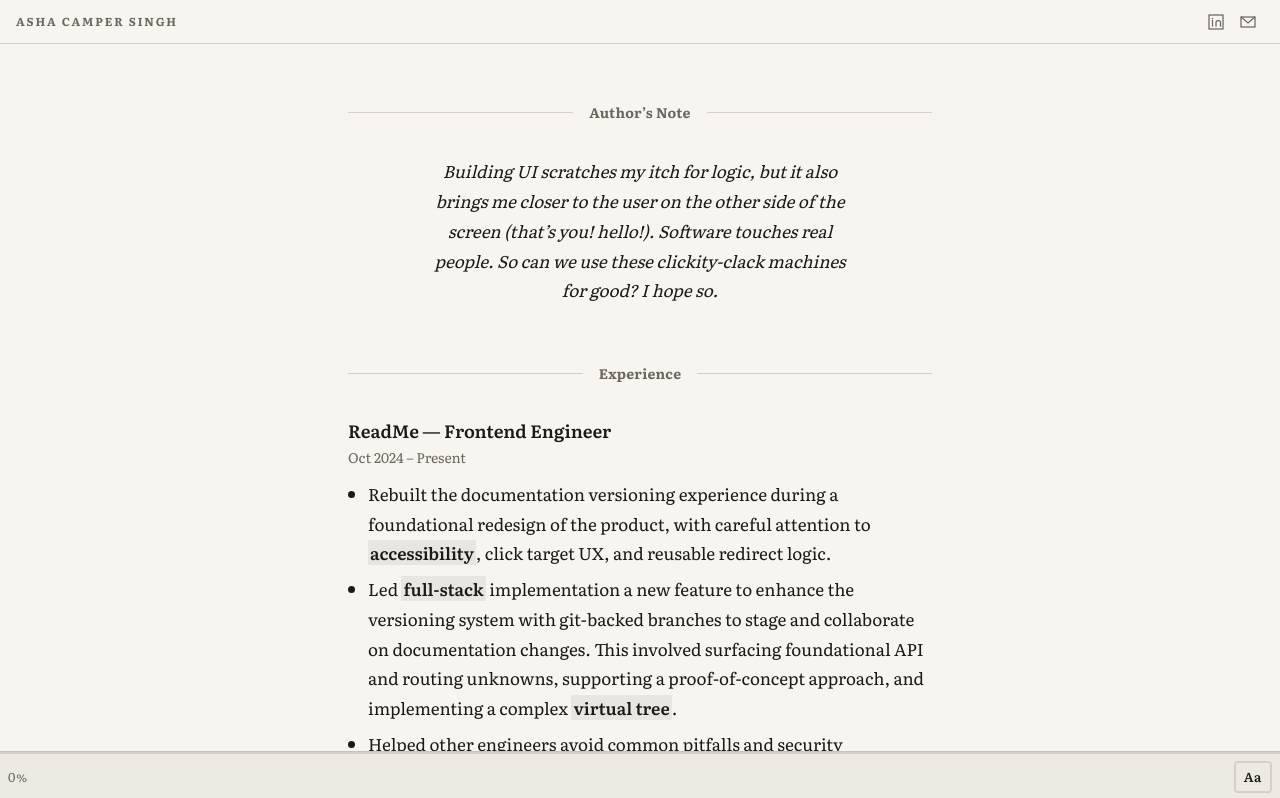
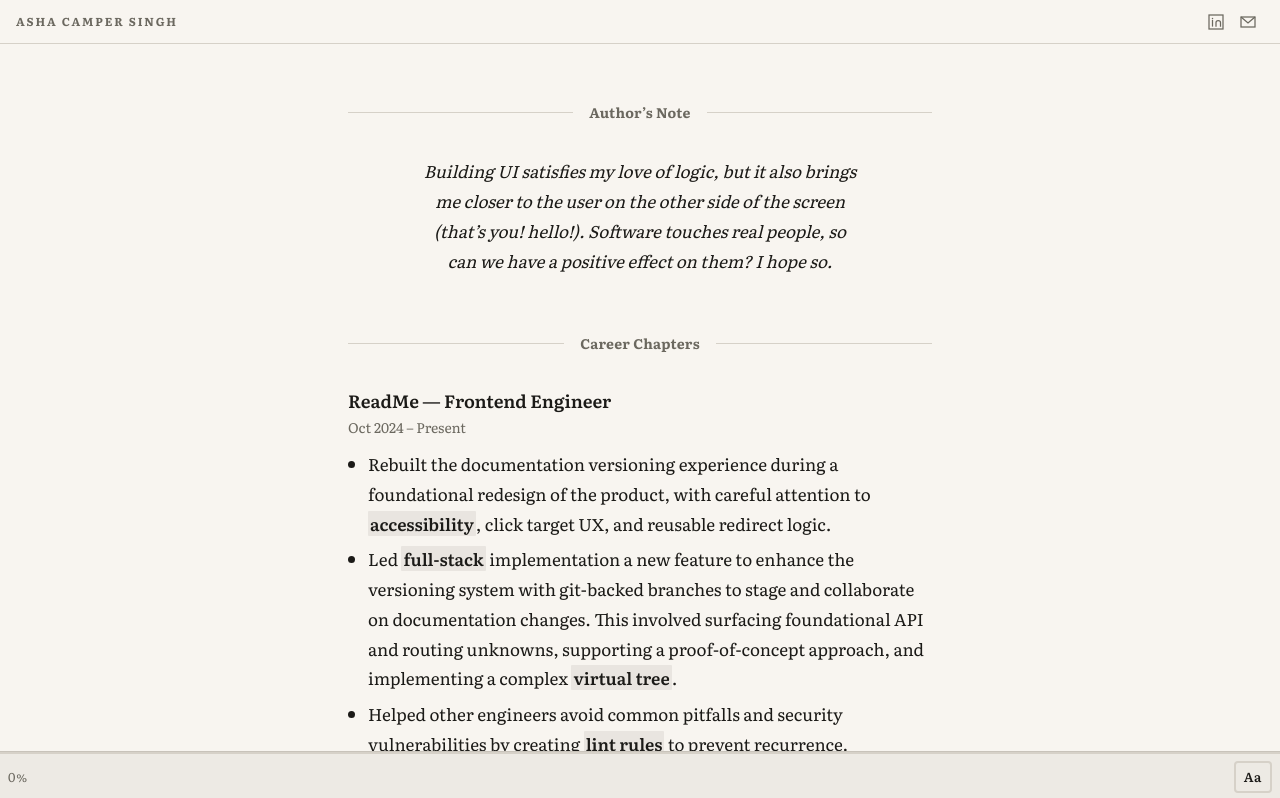
Before and after one commit to ashacs/ashacs.github.io, a Next.js app: page / in a window 1280 px wide. Shown: the top 798 px of the page. Built offline with nearby package versions, Linux system fonts and the light colour scheme.

Commit message:
chore: copy tweaks

```diff
--- a/src/components/Home/index.tsx
+++ b/src/components/Home/index.tsx
@@ -14,15 +14,15 @@ export function Home() {
       <section>
         <SectionTitle>Authorʼs Note</SectionTitle>
         <Anecdote>
-          Building UI scratches my itch for logic, but it also brings me closer
+          Building UI satisfies my love of logic, but it also brings me closer
           to the user on the other side of the screen (thatʼs you! hello!).
-          Software touches real people. So can we use these clickity-clack
-          machines for good? I hope so.
+          Software touches real people, so can we have a positive effect on
+          them? I hope so.
         </Anecdote>
       </section>
 
       <section>
-        <SectionTitle>Experience</SectionTitle>
+        <SectionTitle>Career Chapters</SectionTitle>
         <Experience />
       </section>
 
```
